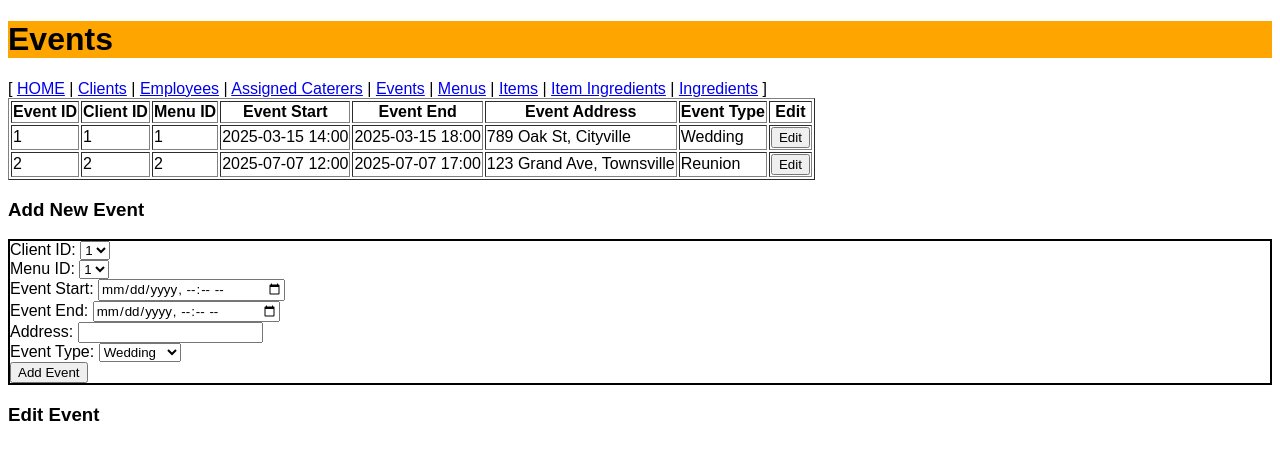
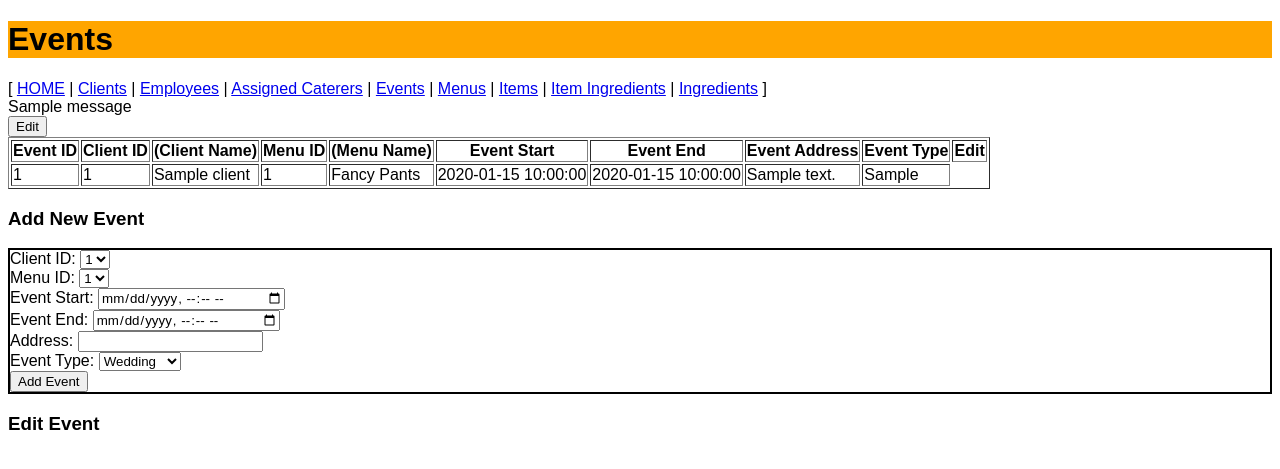
Before and after one commit to LaserBread/CaterSmart, a Flask app: page /events in a window 1280 px wide. Shown: the top 469 px of the page. Run offline with Flask 3, Linux system fonts and the light colour scheme; data comes from the database, SQL or seed files in the repository; both versions use the stored data as it was after the commit; tables that the repository leaves empty or names only in its code hold one stand-in row (values such as "Sample post"); one stand-in notice (Sample message) is shown; data that the repository does not hold is empty; parts of the project's set-up code (start-up, migrations or seed data) failed here and were passed over; some libraries are stand-ins or nearby versions.

Commit message:
Add db functionality for clients, employees, events; fixes for assigned_caterers

```diff
--- a/app.py
+++ b/app.py
@@ -1,11 +1,13 @@
-from flask import Flask, render_template, request, redirect, url_for
-from flask_mysqldb import MySQL
+from flask import Flask, render_template, request, redirect, url_for, flash
+from flask_mysqldb import MySQL, MySQLdb
 from dotenv import load_dotenv
 import os
+from MySQLdb import IntegrityError
 
 load_dotenv()
 
 app = Flask(__name__)
+app.secret_key = os.urandom(24)     # for flashing messages
 
 # Configure MySQL connection
 app.config["MYSQL_HOST"] = "classmysql.engr.oregonstate.edu"
@@ -21,17 +23,182 @@ def index():
     return render_template('index.html')
 
 # currently for STEP 4: just rendering other pages, not connected to db/functional
-@app.route('/clients')
+'''CLIENTS page'''
+@app.route('/clients', methods=['GET', 'POST'])
 def clients():
-    return render_template('clients.html')
+    if request.method == 'POST':
+        # add new client
+        client_name = request.form['client_name']
+        phone_number = request.form['phone_number']
+        email = request.form['email']
+        cur = mysql.connection.cursor()
 
-@app.route('/employees')
+        # try/except block
+        try:
+            cur.execute("""
+                INSERT INTO Clients (client_name, phone_number, email)
+                VALUES (%s, %s, %s)
+            """, (client_name, phone_number, email))
+            mysql.connection.commit()
+            flash('Client added successfully!', 'success')
+        except MySQLdb.IntegrityError as e:
+            # # this is the error raised when the UNIQUE constraint is violated
+            # if e.args[0] == 1062:  # 1062 is MySQL's error code for duplicate entry
+            #     flash('This employee is already assigned to this event.', 'danger')
+            # else:
+            #     flash('An unexpected error occurred.', 'danger')
+            pass
+        finally:
+            cur.close()
+
+        return redirect(url_for('clients'))
+
+    # display the clients table
+    cur = mysql.connection.cursor()
+    # query:
+    cur.execute("SELECT client_id, client_name, phone_number, email FROM Clients")
+    data = cur.fetchall()
+    cur.close()
+
+    return render_template('clients.html', data=data)
+
+'''EMPLOYEES page'''
+@app.route('/employees', methods=['GET', 'POST'])
 def employees():
-    return render_template('employees.html')
+    if request.method == 'POST':
+        # add new employee
+        first_name = request.form['first_name']
+        last_name = request.form['last_name']
+        birthdate = request.form['birthdate']
+        # handle boolean inputs
+        has_drivers_license = True if request.form['has_drivers_license'] == 'True' else False
+        has_alcohol_certification = True if request.form['has_alcohol_certification'] == 'True' else False
+        has_food_certification = True if request.form['has_food_certification'] == 'True' else False
 
-@app.route('/events')
+        cur = mysql.connection.cursor()
+
+        # try/except block
+        try:
+            cur.execute("""
+                INSERT INTO Employees (first_name, last_name, birthdate, has_drivers_license, has_alcohol_certification, has_food_certification)
+                VALUES (%s, %s, %s, %s, %s, %s)
+            """, (first_name, last_name, birthdate, has_drivers_license, has_alcohol_certification, has_food_certification))
+            mysql.connection.commit()
+            flash('Employee added successfully!', 'success')
+        except MySQLdb.IntegrityError as e:
+            # # this is the error raised when the UNIQUE constraint is violated
+            # if e.args[0] == 1062:  # 1062 is MySQL's error code for duplicate entry
+            #     flash('This employee is already assigned to this event.', 'danger')
+            # else:
+            #     flash('An unexpected error occurred.', 'danger')
+            pass
+        finally:
+            cur.close()
+
+        return redirect(url_for('employees'))
+
+    # display the employees table
+    cur = mysql.connection.cursor()
+    # query:
+    cur.execute("SELECT employee_id, first_name, last_name, birthdate, has_drivers_license, has_alcohol_certification, has_food_certification FROM Employees")
+    data = cur.fetchall()
+    cur.close()
+
+    # convert 0/1 to True/False
+    for row in data:
+        row['has_drivers_license'] = 'True' if row['has_drivers_license'] else 'False'
+        row['has_alcohol_certification'] = 'True' if row['has_alcohol_certification'] else 'False'
+        row['has_food_certification'] = 'True' if row['has_food_certification'] else 'False'
+
+    return render_template('employees.html', data=data)
+
+'''EVENTS page'''
+@app.route('/events', methods=['GET', 'POST'])
 def events():
-    return render_template('events.html')
+    if request.method == 'POST':
+        # add new event
+        client_id = request.form['client_id']
+        menu_id = request.form['menu_id']
+        event_start = request.form['event_start']
+        event_end = request.form['event_end']
+        event_address = request.form['event_address']
+        event_type = request.form['event_type']
+
+        cur = mysql.connection.cursor()
+
+        # try/except block
+        try:
+            cur.execute("""
+                INSERT INTO Events (client_id, menu_id, event_start, event_end, event_address, event_type)
+                VALUES (%s, %s, %s, %s, %s, %s)
+            """, (client_id, menu_id, event_start, event_end, event_address, event_type))
+            mysql.connection.commit()
+            flash('Event added successfully!', 'success')
+        except MySQLdb.IntegrityError as e:
+            # # this is the error raised when the UNIQUE constraint is violated
+            # if e.args[0] == 1062:  # 1062 is MySQL's error code for duplicate entry
+            #     flash('This employee is already assigned to this event.', 'danger')
+            # else:
+            #     flash('An unexpected error occurred.', 'danger')
+            pass
+        finally:
+            cur.close()
+
+        return redirect(url_for('events'))
+
+    # display the events table
+    cur = mysql.connection.cursor()
+    # query1:
+    #cur.execute("SELECT event_id, client_id, menu_id, event_start, event_end, event_address, event_type FROM Events")
+    # query2:
+    cur.execute("""
+        SELECT Events.event_id, Events.client_id, Clients.client_name, Events.menu_id, Menus.menu_name, Events.event_start, Events.event_end, Events.event_address, Events.event_type
+        FROM Events
+        INNER JOIN Clients ON Events.client_id = Clients.client_id
+        INNER JOIN Menus ON Events.menu_id = Menus.menu_id
+        ORDER BY Events.event_id ASC
+    """)
+    data = cur.fetchall()
+    cur.close()
+
+    return render_template('events.html', data=data)
+
+'''UPDATE EVENT route'''
+# @app.route('/update_event', methods=['POST'])
+# def update_assignment():
+#     client_id = request.form['client_id']
+#     menu_id = request.form['menu_id']
+#     event_start = request.form['event_start']
+#     event_end = request.form['event_end']
+#     event_address = request.form['event_address']
+#     event_type = request.form['event_type']
+
+#     event_id = request.form['event_id']
+
+#     cur = mysql.connection.cursor()
+
+#     # try/except block
+#     try:
+#         cur.execute("""
+#             UPDATE Events
+#             SET
+#                 client_id = %s,
+#                 menu_id = %s,
+#                 event_start = %s,
+#                 event_end = %s,
+#                 event_address = %s,
+#                 event_type = %s
+#             WHERE event_id = %s;
+#         """, (client_id, menu_id, event_start, event_end, event_address, event_type, event_id))
+#         mysql.connection.commit()
+#         flash('Event updated successfully!', 'success')
+#     except MySQLdb.IntegrityError:
+#         #flash('This employee/event combination already exists.', 'danger')
+#         pass
+#     finally:
+#         cur.close()
+
+#     return redirect(url_for('events'))
 
 @app.route('/menus')
 def menus():
@@ -49,21 +216,37 @@ def item_ingredients():
 def ingredients():
     return render_template('ingredients.html')
 
+'''ASSIGNED_CATERERS page'''
 @app.route('/assigned_caterers', methods=['GET', 'POST'])
 def assigned_caterers():
     if request.method == 'POST':
-        # Add new assignment
+        # add new assignment
         employee_id = request.form['employee_id']
         event_id = request.form['event_id']
         cur = mysql.connection.cursor()
-        cur.execute("INSERT INTO AssignedCaterers (employee_id, event_id) VALUES (%s, %s)", (employee_id, event_id))
-        mysql.connection.commit()
-        cur.close()
+
+        # try/except block: handles when user attempts to assign caterer to event they're already assigned to
+        try:
+            cur.execute("""
+                INSERT INTO AssignedCaterers (employee_id, event_id)
+                VALUES (%s, %s)
+            """, (employee_id, event_id))
+            mysql.connection.commit()
+            flash('Caterer assigned successfully!', 'success')
+        except MySQLdb.IntegrityError as e:
+            # this is the error raised when the UNIQUE constraint is violated
+            if e.args[0] == 1062:  # 1062 is MySQL's error code for duplicate entry
+                flash('This employee is already assigned to this event.', 'danger')
+            else:
+                flash('An unexpected error occurred.', 'danger')
+        finally:
+            cur.close()
+
         return redirect(url_for('assigned_caterers'))
 
-    # Display the assigned caterers table
+    # display the assigned caterers table
     cur = mysql.connection.cursor()
-    # query to display employee_id, employee's full name, and event_id
+    # query:
     cur.execute("""
                 SELECT AssignedCaterers.assigned_caterers_id, AssignedCaterers.employee_id,
                     CONCAT(Employees.first_name, ' ', Employees.last_name) AS caterer_name, AssignedCaterers.event_id
@@ -84,17 +267,30 @@ def assigned_caterers():
 
     return render_template('assigned_caterers.html', data=data, employees=employees, events=events)
 
+'''UPDATE ASSIGNED_CATERERS route'''
 @app.route('/update_assignment', methods=['POST'])
 def update_assignment():
     assignment_id = request.form['assignment_id']
     employee_id = request.form['employee_id']
     event_id = request.form['event_id']
     cur = mysql.connection.cursor()
-    cur.execute("UPDATE AssignedCaterers SET employee_id = %s, event_id = %s WHERE assigned_caterers_id = %s", (employee_id, event_id, assignment_id))
-    mysql.connection.commit()
-    cur.close()
+
+    # try/except block: handles when user attempts to update assignment to have caterer/event combo that already exists
+    try:
+        cur.execute("""
+            UPDATE AssignedCaterers
+            SET employee_id = %s, event_id = %s
+            WHERE assigned_caterers_id = %s
+        """, (employee_id, event_id, assignment_id))
+        mysql.connection.commit()
+        flash('Assignment updated successfully!', 'success')
+    except MySQLdb.IntegrityError:
+        flash('This employee/event combination already exists.', 'danger')
+    finally:
+        cur.close()
     return redirect(url_for('assigned_caterers'))
 
+'''DELETE from ASSIGNED_CATERERS route'''
 @app.route('/delete_assignment/<int:id>')
 def delete_assignment(id):
     cur = mysql.connection.cursor()
--- a/templates/events.html
+++ b/templates/events.html
@@ -21,12 +21,25 @@
         <a href="/ingredients">Ingredients</a> ]
     </nav>
 
+    <!-- Flash Message Section -->
+    {% with messages = get_flashed_messages(with_categories=true) %}
+        {% if messages %}
+            {% for category, message in messages %}
+                <div class="alert alert-{{ category }}">
+                    {{ message }}
+                </div>
+            {% endfor %}
+        {% endif %}
+    {% endwith %}
+
     <table border="1">
         <thead>
             <tr>
                 <th>Event ID</th>
                 <th>Client ID</th>
+                <th>(Client Name)</th>
                 <th>Menu ID</th>
+                <th>(Menu Name)</th>
                 <th>Event Start</th>
                 <th>Event End</th>
                 <th>Event Address</th>
@@ -34,51 +47,45 @@
                 <th>Edit</th>
             </tr>
         </thead>
-        <tbody id="event-table-body">
+        <tbody>
+            {% for row in data %}
             <tr>
-                <td>1</td>
-                <td>1</td>
-                <td>1</td>
-                <td>2025-03-15 14:00</td>
-                <td>2025-03-15 18:00</td>
-                <td>789 Oak St, Cityville</td>
-                <td>Wedding</td>
-                <td><button onclick="editEvent(this)">Edit</button></td>
+                <td>{{ row.event_id }}</td>
+                <td>{{ row.client_id }}</td>
+                <td>{{ row.client_name }}</td>
+                <td>{{ row.menu_id }}</td>
+                <td>{{ row.menu_name }}</td>
+                <td>{{ row.event_start }}</td>
+                <td>{{ row.event_end }}</td>
+                <td>{{ row.event_address }}</td>
+                <td>{{ row.event_type }}</td>
+                <button onclick="editEvent(this)">Edit</button>
             </tr>
-            <tr>
-                <td>2</td>
-                <td>2</td>
-                <td>2</td>
-                <td>2025-07-07 12:00</td>
-                <td>2025-07-07 17:00</td>
-                <td>123 Grand Ave, Townsville</td>
-                <td>Reunion</td>
-                <td><button onclick="editEvent(this)">Edit</button></td>
-            </tr>
+            {% endfor %}
         </tbody>
     </table>
 
     <h3>Add New Event</h3>
-    <form id="event-form" style="border: 2px solid black;">
+    <form id="event-form" action="/events" style="border: 2px solid black;" method="POST">
         <!-- <label>Client ID: <input type="number" id="client-id" required></label><br> -->
         <label>Client ID:
-            <select name="client_id" id="client_id">
+            <select name="client_id">
                 <option value="1">1</option>
                 <option value="2">2</option>
             </select>
         </label><br>
         <!-- <label>Menu ID: <input type="number" id="menu-id" required></label><br> -->
         <label>Menu ID:
-            <select name="menu_id" id="menu_id">
+            <select name="menu_id">
                 <option value="1">1</option>
                 <option value="2">2</option>
             </select>
         </label><br>
-        <label>Event Start: <input type="datetime-local" id="event-start" required></label><br>
-        <label>Event End: <input type="datetime-local" id="event-end" required></label><br>
-        <label>Address: <input type="text" id="address" required></label><br>
+        <label>Event Start: <input type="datetime-local" name="even_start" required></label><br>
+        <label>Event End: <input type="datetime-local" name="event_end" required></label><br>
+        <label>Address: <input type="text" name="event_address" required></label><br>
         <label>Event Type:
-            <select id="event-type" required>
+            <select name="event_type" required>
                 <option value="Wedding">Wedding</option>
                 <option value="Corporate">Corporate</option>
                 <option value="Birthday">Birthday</option>
@@ -90,67 +97,46 @@
     </form>
 
     <h3>Edit Event</h3>
-    <form id="edit-event-form" style="border: 2px solid black; display: none;">
-        <input type="hidden" id="edit-event-id">
-        <label>Client ID: <input type="number" id="edit-client-id" required></label><br>
-        <label>Menu ID: <input type="number" id="edit-menu-id" required></label><br>
-        <label>Event Start: <input type="datetime-local" id="edit-event-start" required></label><br>
-        <label>Event End: <input type="datetime-local" id="edit-event-end" required></label><br>
-        <label>Address: <input type="text" id="edit-address" required></label><br>
-        <label>Event Type:
-            <select id="edit-event-type" required>
-                <option value="Wedding">Wedding</option>
-                <option value="Corporate">Corporate</option>
-                <option value="Birthday">Birthday</option>
-                <option value="Reunion">Reunion</option>
-                <option value="Other">Other</option>
-            </select>
+    <form id="edit-event-form" action="/update_event" method="POST" style="border: 2px solid black; display: none;">
+        <input type="hidden" id="edit-event-id" name="event_id">
+        <label>Event Menu:
+            <input type="text" id="edit-event-menu" name="menu_id">
         </label><br>
-        <button type="button" onclick="saveEdit()">Save Changes</button><br>
+        <label>Event Start:
+            <input type="datetime-local" id="edit-event-start" name="event_start">
+        </label><br>
+        <label>Event End:
+            <input type="datetime-local" id="edit-event-end" name="event_end">
+        </label><br>
+        <label>Address:
+            <input type="text" id="edit-event-address" name="event_address">
+        </label><br>
+        <button type="submit">Save Changes</button>
+        <button type="button" onclick="cancelEdit()">Cancel</button>
     </form>
 
     <script>
-        // NOTE: functionality to edit HTML page has been implemented, but this would likely be changed
-        // or implemented on the back end
         function editEvent(button) {
-            // get the row of the clicked button - button inside td, td inside tr (table row)
+            // get the row of the clicked button
             let row = button.parentNode.parentNode;
             let cells = row.getElementsByTagName("td");
 
             // populate the edit form fields
             document.getElementById("edit-event-id").value = cells[0].innerText;
-            document.getElementById("edit-client-id").value = cells[1].innerText;
-            document.getElementById("edit-menu-id").value = cells[2].innerText;
-            document.getElementById("edit-event-start").value = cells[3].innerText.replace(" ", "T");
-            document.getElementById("edit-event-end").value = cells[4].innerText.replace(" ", "T");
-            document.getElementById("edit-address").value = cells[5].innerText;
-            document.getElementById("edit-event-type").value = cells[6].innerText;
+            document.getElementById("edit-event-menu").value = cells[1].innerText;
+            document.getElementById("edit-event-start").value = cells[2].innerText;
+            document.getElementById("edit-event-end").value = cells[3].innerText;
+            document.getElementById("edit-event-address").value = cells[4].innerText;
 
             // show the edit form
             document.getElementById("edit-event-form").style.display = "block";
         }
 
-        function saveEdit() {
-            // get the event ID from the hidden input field
-            let eventId = document.getElementById("edit-event-id").value;
-
-            // find the row with the matching event ID
-            let rows = document.getElementById("event-table-body").getElementsByTagName("tr");
-            for (let row of rows) {
-                if (row.cells[0].innerText === eventId) {
-                    row.cells[1].innerText = document.getElementById("edit-client-id").value;
-                    row.cells[2].innerText = document.getElementById("edit-menu-id").value;
-                    row.cells[3].innerText = document.getElementById("edit-event-start").value.replace("T", " ");
-                    row.cells[4].innerText = document.getElementById("edit-event-end").value.replace("T", " ");
-                    row.cells[5].innerText = document.getElementById("edit-address").value;
-                    row.cells[6].innerText = document.getElementById("edit-event-type").value;
-                    break;
-                }
-            }
-
-            // hide the edit form
+        function cancelEdit() {
             document.getElementById("edit-event-form").style.display = "none";
         }
+
     </script>
+
   </body>
 </html>
```
Also changed, not shown: db/action_queries.sql (+7 -0 lines), templates/assigned_caterers.html (+11 -0 lines), templates/clients.html (+23 -15 lines), templates/employees.html (+27 -23 lines).
